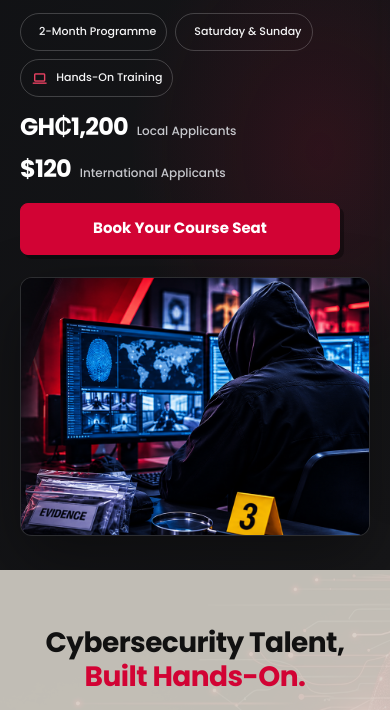
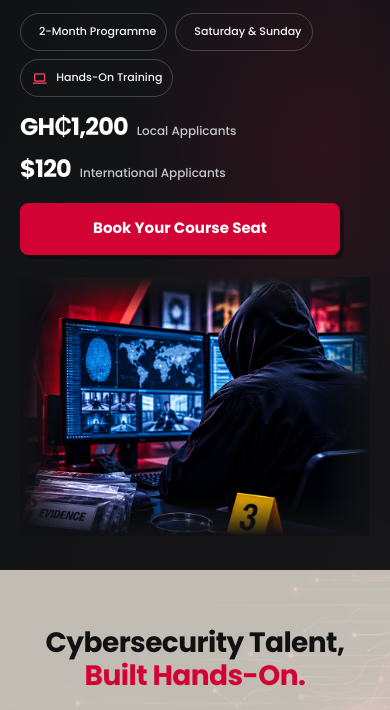
Before and after one commit to 4EVERDHOPE12/cybanext-website, a website: page index.html in a window 390 px wide. Shown: the part 340-1050 px from the top of the page. Drawn offline with nearby package versions, Linux system fonts and the light colour scheme; no server answers; some icons are missing.

Commit message:
Improve banner layout

```diff
--- a/style.css
+++ b/style.css
@@ -2493,20 +2493,27 @@ a {
 }
 
 .hero-banner-visual {
-  position: relative;
-  width: 100%;
+  position: absolute;
+  z-index: 0;
+  inset: 0 0 0 auto;
+  width: 60%;
   overflow: hidden;
-  border: 1px solid rgba(255, 255, 255, 0.12);
-  border-radius: 12px;
-  background: #101114;
-  box-shadow: 0 24px 64px rgba(0, 0, 0, 0.38);
+}
+
+.hero-banner-visual::after {
+  position: absolute;
+  inset: 0;
+  background:
+    linear-gradient(90deg, #101114 0%, rgba(16, 17, 20, 0.78) 10%, rgba(16, 17, 20, 0.12) 38%, transparent 62%),
+    linear-gradient(0deg, #101114 0%, transparent 16%, transparent 86%, #171719 100%);
+  content: '';
+  pointer-events: none;
 }
 
 .hero-banner-image {
   display: block;
   width: 100%;
-  height: auto;
-  aspect-ratio: 1.18 / 1;
+  height: 100%;
   object-fit: cover;
   object-position: center;
 }
@@ -2527,7 +2534,22 @@ a {
   }
 
   .hero-banner-visual {
+    position: relative;
+    inset: auto;
+    width: 100%;
     max-width: 700px;
+    aspect-ratio: 1.18 / 1;
+    justify-self: center;
+  }
+
+  .hero-banner-visual::after {
+    background:
+      linear-gradient(90deg, #101114 0%, transparent 14%, transparent 86%, #101114 100%),
+      linear-gradient(0deg, #101114 0%, transparent 16%, transparent 86%, #171719 100%);
+  }
+
+  .hero-banner-image {
+    height: 100%;
   }
 }
 
@@ -2584,7 +2606,12 @@ a {
     width: 100%;
   }
 
+  .hero-banner-visual {
+    aspect-ratio: auto;
+  }
+
   .hero-banner-image {
+    height: auto;
     aspect-ratio: 1.35 / 1;
   }
 }
```
